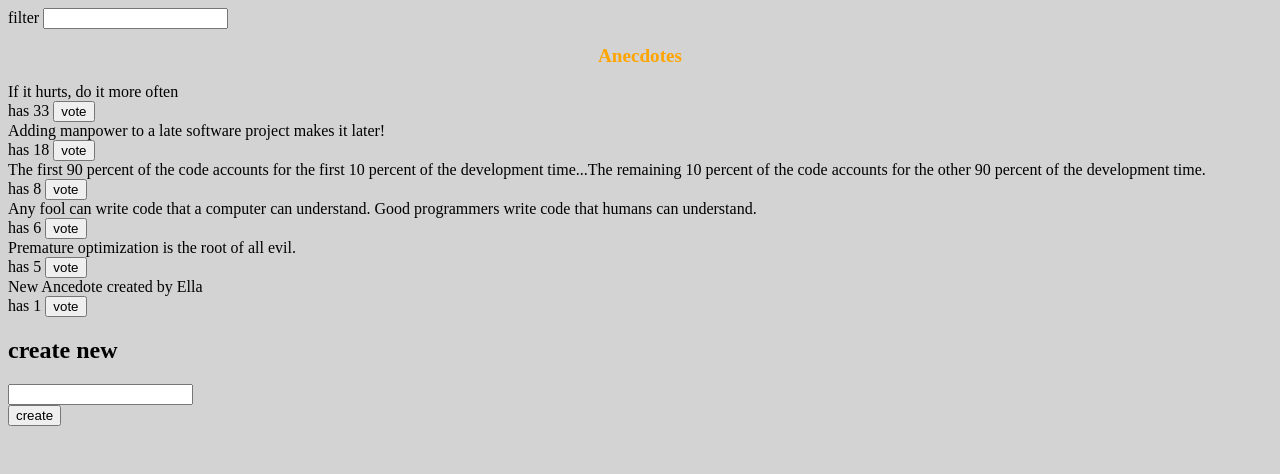
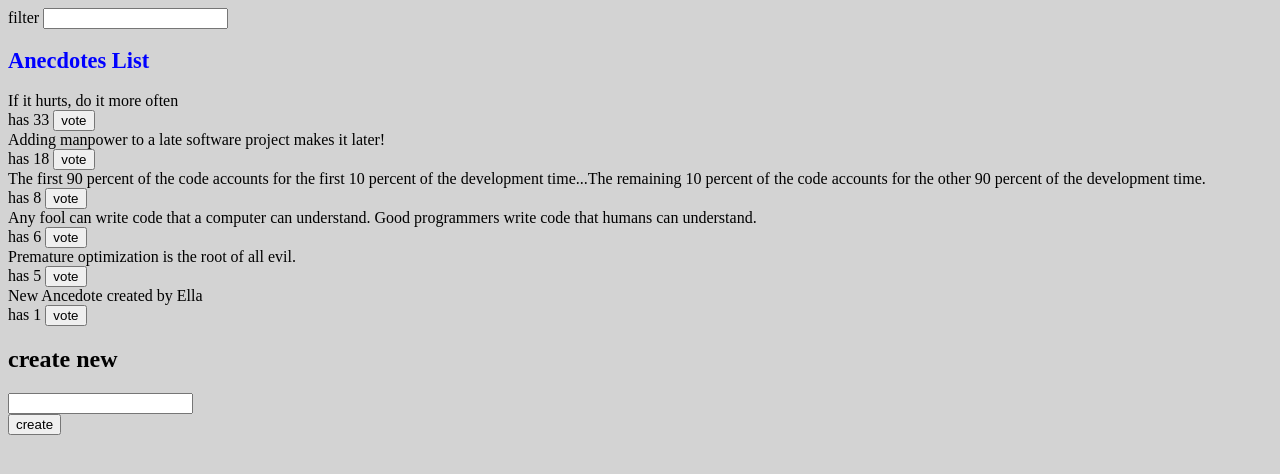
Before and after one commit to Elijah-05/anecdotes-ci-cd, a React (Vite) app: page / in a window 1280 px wide. Shown: the top 474 px of the page. Built offline with nearby package versions, Linux system fonts and the light colour scheme; data requests are answered from the project's data file.

Commit message:
anecdotes list title update with fontsize and color and weight

```diff
--- a/src/App.jsx
+++ b/src/App.jsx
@@ -18,7 +18,7 @@ const App = () => {
   return (
     <div>
       <Filter />
-      <h2 style={{ color: "orange", fontSize: "1.2rem", textAlign: 'center' }}>Anecdotes</h2>
+      <h2 style={{ color: "blue", fontWeight: 'bold', fontSize: "1.4rem" }}>Anecdotes List</h2>
       <Notification />
       <AnecdoteList />
       <AnecdoteForm />
```
